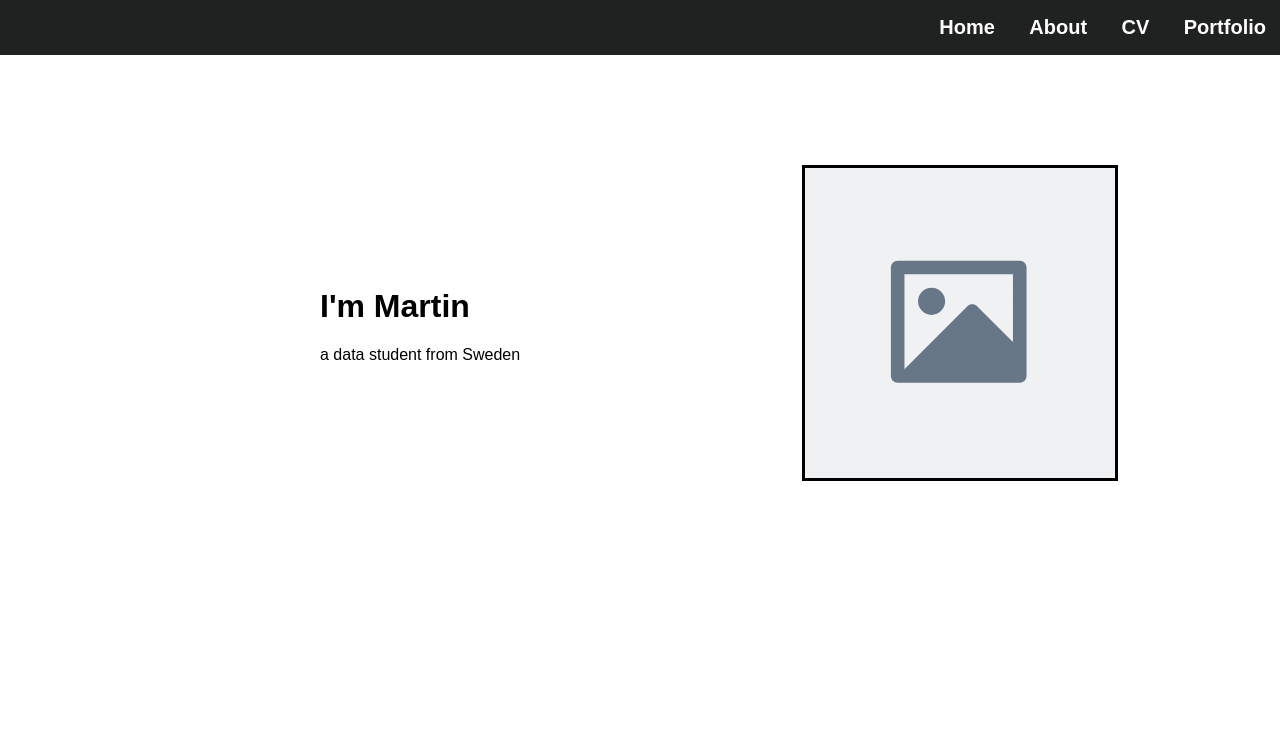
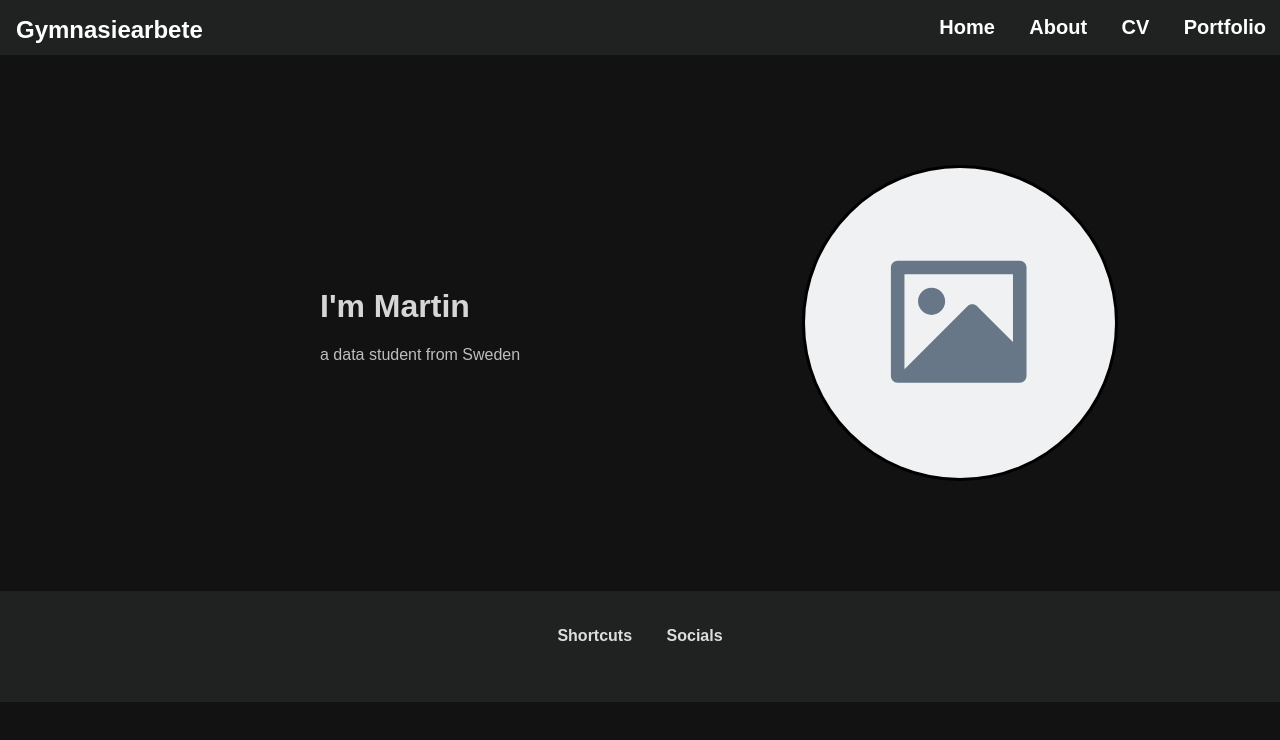
Before and after one commit to martinerny/Gymnasiearbete, a plain HTML site: page Gymnasiearbete - kod/index.html in a window 1280 px wide. Shown: the top 740 px of the page. Drawn offline with Linux system fonts and the light colour scheme.

Commit message:
Bakgrund, Footer, Titel

```diff
--- a/Gymnasiearbete - kod/index.html
+++ b/Gymnasiearbete - kod/index.html
@@ -9,6 +9,7 @@
 
 <body>
   <nav>
+    <h2>Gymnasiearbete</h2>
     <ul> <!-- "Unordered list" som fungerar som en navigationsmeny -->
         <li><a class="Active" href="Index.html">Home</a></li>
         <li><a href="About.html">About</a></li>
@@ -28,6 +29,15 @@
     </div>
   </main>
 
+<footer>
+<div class="Quick-links">
+<h4>Shortcuts</h4>
+</div>
+
+<div class="Social-links">
+  <h4>Socials</h4>
+</div>
+</footer>
 </body>
 
 </html>
--- a/Gymnasiearbete - kod/style.css
+++ b/Gymnasiearbete - kod/style.css
@@ -3,8 +3,16 @@ body {
     padding: 0;
     overflow-x: hidden;
     font-family: sans-serif;
+    background-color: #121212;
       /* Detta bestämmer hur bakrunden på hemsidan ska se ut */
   }
+
+h2 {
+    float: left;
+    color: white;
+    margin: 0;
+    padding: 16px;
+}
 
 nav ul {
     list-style-type: none;
@@ -45,10 +53,18 @@ main {
     text-align: left;
 }
 
-h1, p {
+h1 {
     font-family: sans-serif;
     width: 50%;
     padding-left: 50%;
+    color: #d6d6d6;
+}
+
+p {
+    font-family: sans-serif;
+    width: 50%;
+    padding-left: 50%;
+    color: #bebebe;
 }
 
 img {
@@ -57,4 +73,27 @@ img {
     margin-right: auto;
     width: 50%;
     border: 3px solid black;
+    border-radius: 50%;
 }
+
+footer {
+    background-color: #202222;
+    text-align: center;
+    padding: 15px;
+    margin-top: 100px;
+    color: white;
+}
+
+.Quick-links { /* Genvägar/Länkar i footer */
+    display: inline-block;
+    margin-right: 15px;
+    margin-bottom: 20px;
+    color: #dddddd;
+}
+
+.Social-links { /* Genvägar/Länkar i footer */
+    display: inline-block;
+    margin-left: 15px;
+    margin-bottom: 20px;
+    color: #dddddd;
+}
```
Also changed, not shown: Gymnasiearbete - kod/About.html (+10 -1 lines), Gymnasiearbete - kod/CV.html (+1 -0 lines), Gymnasiearbete - kod/Portfolio.html (+1 -0 lines), Gymnasiearbete - kod/Bilder/Skärmbild 2024-11-21 105907.png (added).
